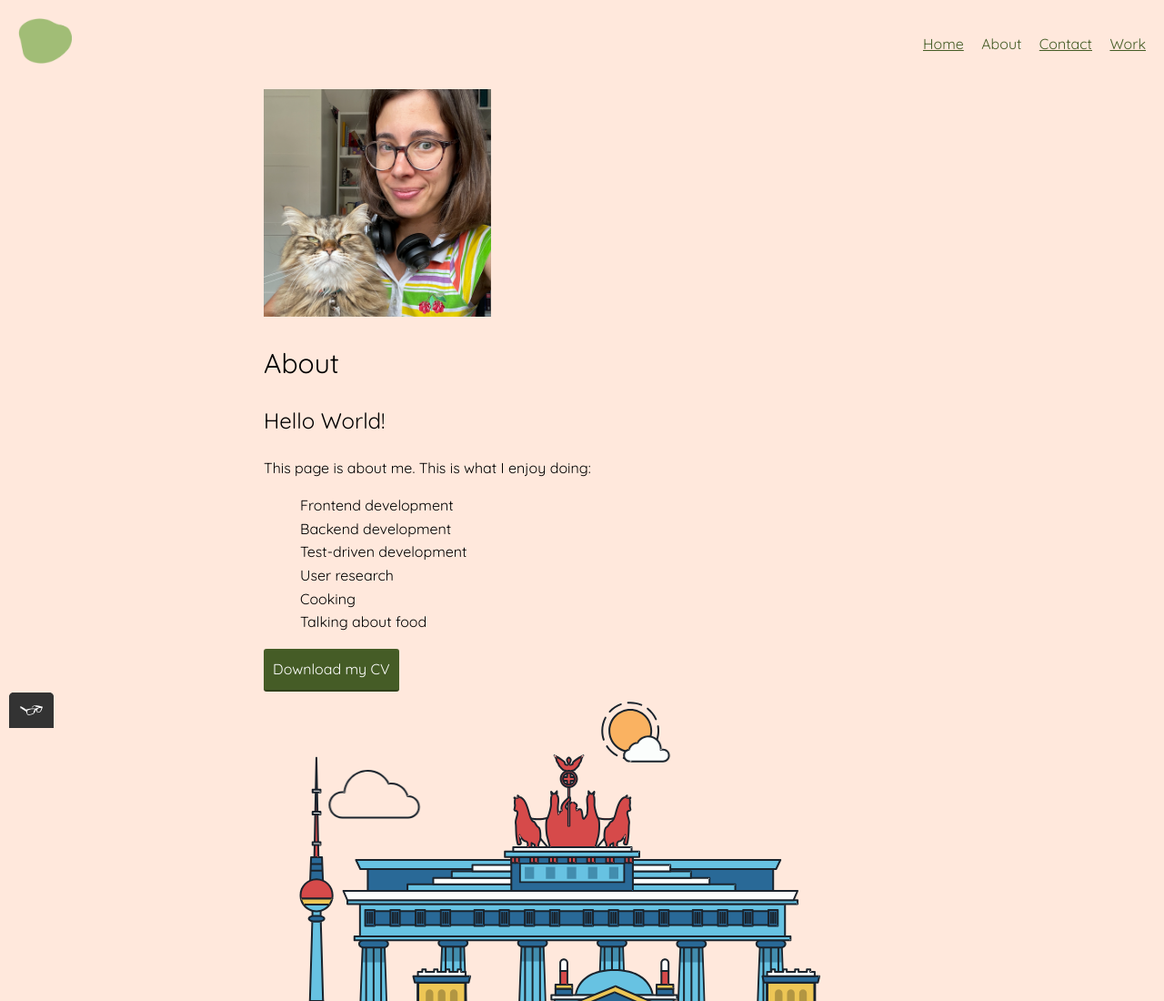
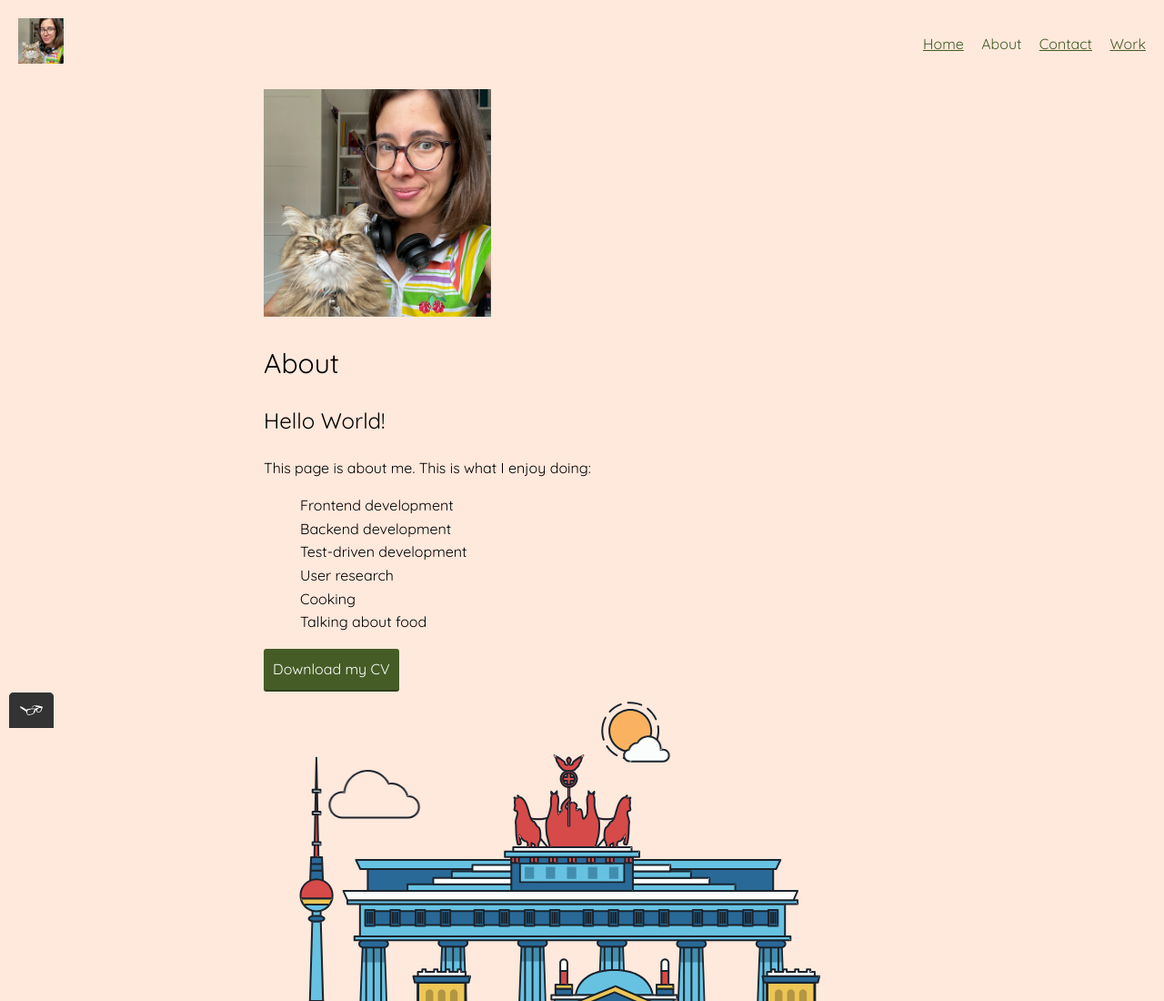
Before and after one commit to camisev25/csc-portfolio, a plain HTML site: page about.html in a window 1280 px wide. Shown: the top 1100 px of the page at 91% size. Drawn offline with nearby package versions, Linux system fonts and the light colour scheme.

Commit message:
Updated file name for portrait photo

```diff
--- a/about.html
+++ b/about.html
@@ -14,7 +14,7 @@
     <body>
         <header class="page-header">
             <!-- Add my logo here -->
-            <img src="img/Untitled-2_21.png" alt="Camila's logo in the shape of a green pear" class="page-header__item page-header__logo">
+            <img src="img/camila-portrait.png" alt="Camila's logo in the shape of a green pear" class="page-header__item page-header__logo">
             <nav class="main-navigation page-header__item">
                 <ul role="menubar" class="navigation-list">
                     <li role="presentation">
```
Also changed, not shown: contact.html (+1 -1 lines), index.html (+1 -1 lines).
